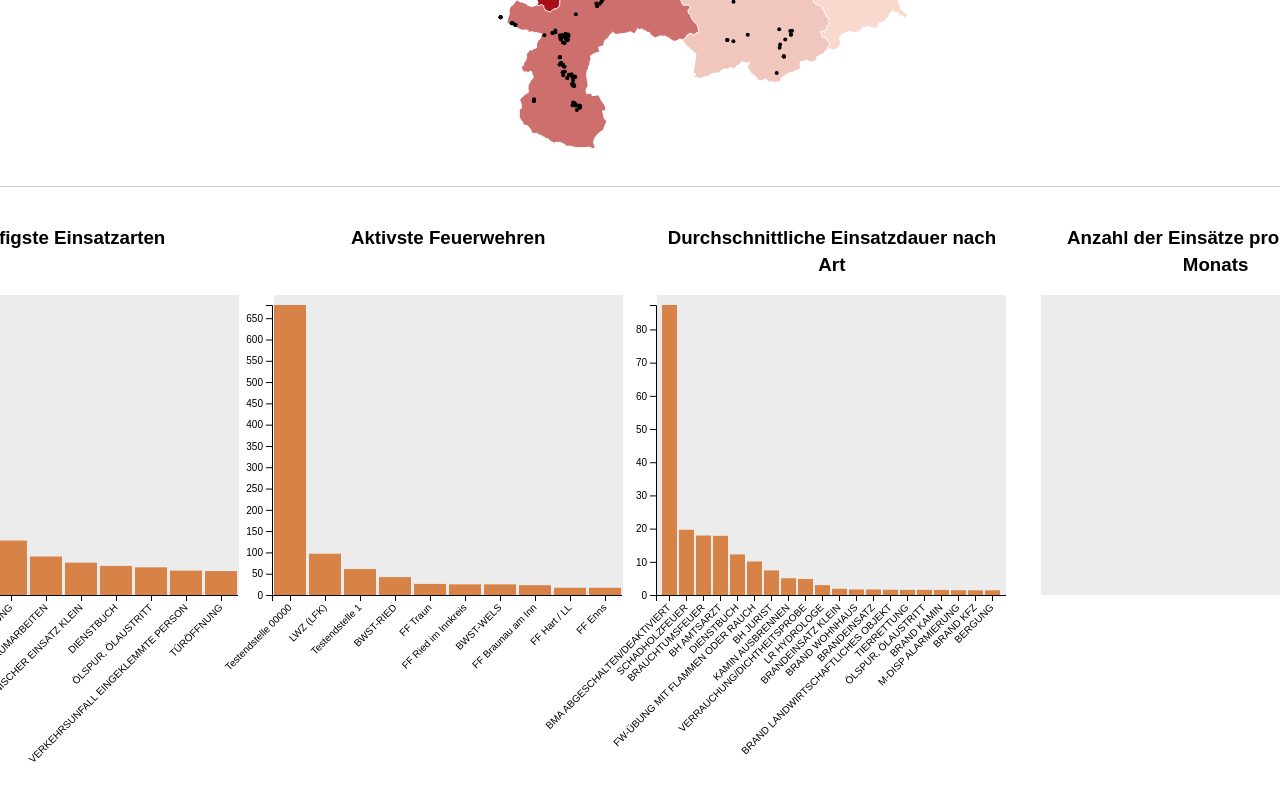
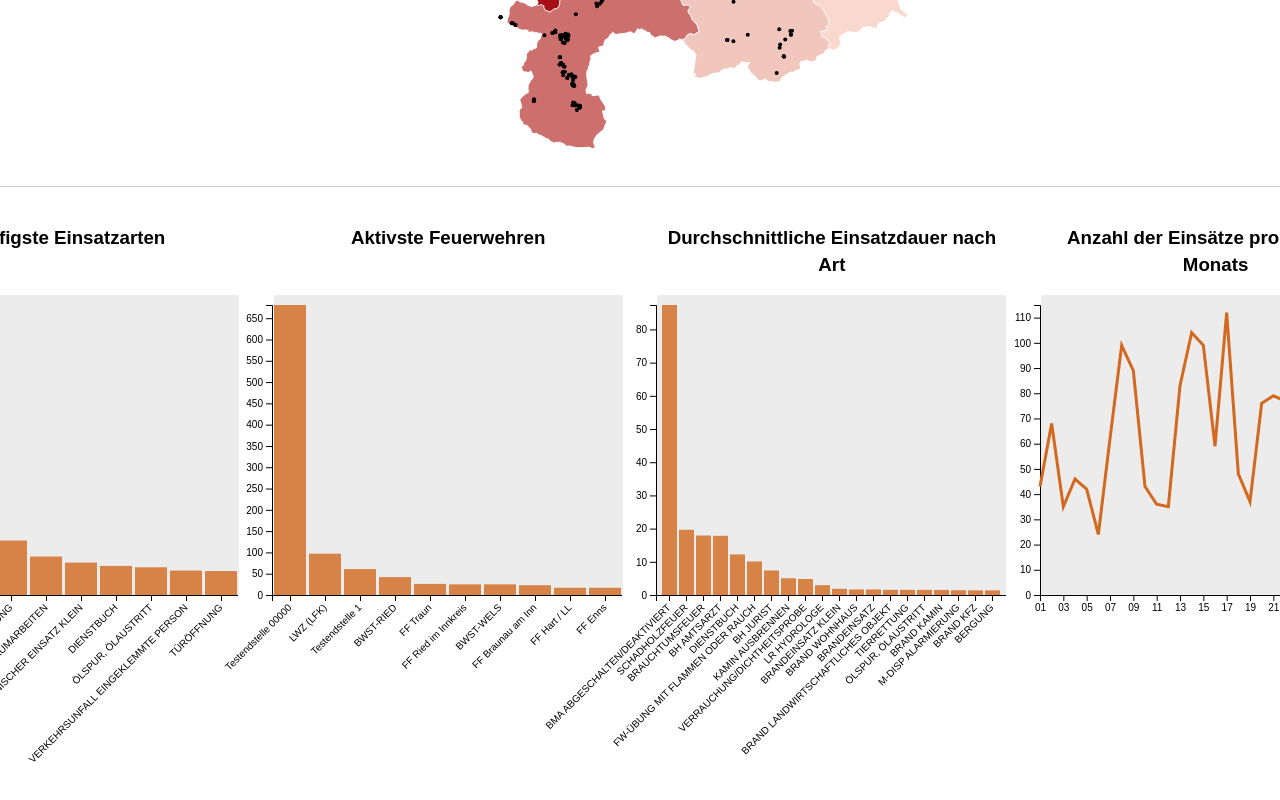
Before and after one commit to IggyBlob/feuerwehreinsaetze-ooe, a website: page code/index.html in a window 1280 px wide. Shown: the part 620-1420 px from the top of the page. Drawn offline with nearby package versions, Linux system fonts and the light colour scheme.

Commit message:
Add linechart showing alarms per day

```diff
--- a/code/index.html
+++ b/code/index.html
@@ -14,7 +14,7 @@
             <h2>Jänner 2020 &mdash; Oktober 2020</h2>
         </div>
         <div class="dropdown">
-            <select id="month">
+            <select id="month" autocomplete="off">
                 <option value="1">Jänner 2020</option>
                 <option value="2">Februar 2020</option>
                 <option value="3">März 2020</option>
@@ -57,7 +57,7 @@
         <div class="chart-wrapper">
             <h3>Anzahl der Einsätze pro Tage des Monats</h3>
             <div class="chart">
-                <!-- TODO: add chart -->
+                <svg id="alarmsPerDayLineChart"></svg>
             </div>
         </div>
     </section>
--- a/code/src/main.js
+++ b/code/src/main.js
@@ -61,9 +61,15 @@ d3.select("#month").on("change", function () {
     updateApp();
 });
 
-const alarmTypeBarChart = createBarChart("#alarmTypeBarChart");
-const mostActiveBrigadesBarChart = createBarChart("#mostActiveBrigadesBarChart");
-const averageCallDurationBarChart = createBarChart("#averageCallDurationBarChart");
+const chartMode = {
+    bar: 1,
+    line: 2
+};
+
+const alarmTypeBarChart = createChart("#alarmTypeBarChart", chartMode.bar);
+const mostActiveBrigadesBarChart = createChart("#mostActiveBrigadesBarChart", chartMode.bar);
+const averageCallDurationBarChart = createChart("#averageCallDurationBarChart", chartMode.bar);
+const alarmsPerDayLineChart = createChart("#alarmsPerDayLineChart", chartMode.line);
 
 function createMap(filteredAlarms) {
 
@@ -145,7 +151,7 @@ function createMap(filteredAlarms) {
         );
 }
 
-function createBarChart(svgSelector) {
+function createChart(svgSelector, mode) {
     const margin = {
         top: 5,
         bottom: 200,
@@ -167,8 +173,15 @@ function createBarChart(svgSelector) {
         .attr("transform", `translate(${margin.left},${margin.top})`);
 
     // scales setup
-    const xscale = d3.scaleBand().rangeRound([0, width]).paddingInner(0.1);
+    let xscale;
     const yscale = d3.scaleLinear().range([height, margin.top]);
+    if (mode === chartMode.bar) {
+        xscale = d3.scaleBand().rangeRound([0, width]).paddingInner(0.1);
+    } else if (mode === chartMode.line) {
+        xscale = d3.scaleTime().range([0, width]);
+    } else {
+        throw "unknown chart mode";
+    }
 
     // axis setup
     const xaxis = d3.axisBottom().scale(xscale);
@@ -176,7 +189,14 @@ function createBarChart(svgSelector) {
     const yaxis = d3.axisLeft().scale(yscale);
     const g_yaxis = g.append("g").attr("class", "y axis");
 
-    function update(new_data) {
+    if (mode === chartMode.line) {
+        const timeFormat = d3.timeFormat("%d");
+        xaxis.tickFormat(timeFormat);
+    }
+
+    // return update functions depending on chart type
+    if (mode === chartMode.bar) {
+        function update_bar(new_data) {
             xscale.domain(new_data.map((d) => d.key));
             yscale.domain([0, d3.max(new_data, (d) => d.value)]);
 
@@ -213,7 +233,46 @@ function createBarChart(svgSelector) {
                 .attr("transform", "rotate(-45)");
         }
 
-    return update;
+        return update_bar;
+    } else if (mode === chartMode.line) {
+        function update_line(new_data) {
+            xscale.domain(d3.extent(new_data, (d) => moment(d.key)));
+            yscale.domain([0, d3.max(new_data, (d) => d.value)]);
+
+            g_xaxis.transition().call(xaxis);
+            g_yaxis.transition().call(yaxis);
+
+            const line = d3.line()
+                .x(d => xscale(moment(d.key)))
+                .y(d => yscale(d.value));
+
+            const linesContainer = g
+                .selectAll(".line")
+                .data([new_data], (d) => moment(d.key));
+
+            const lines = linesContainer
+                .join(
+                    (enter) => enter.append("path")
+                        .classed("line", true)
+                        .merge(linesContainer)
+                        .transition()
+                        .attr("d", line),
+                    (update) => update,
+                    (exit) => exit.remove()
+                );
+
+            // rotate x-axis labels by 45deg
+            svg.selectAll("g.x.axis g text")
+                .style("text-anchor", "end")
+                .attr("dx", "-.8em")
+                .attr("dy", ".15em")
+                .attr("transform", "rotate(-45)");
+        }
+
+        return update_line;
+    } else {
+        throw "unknown chart mode";
+    }
 }
 
 function groupAlarmsByDistrict(alarms) {
@@ -234,14 +293,16 @@ function updateApp() {
     const filteredAlarms = filterAlarmsData();
     const filteredBrigades = filterBrigadesData();
 
-    const topAlarmTypes = groupByKey(filteredAlarms, a => a.alarmType, 10);
-    const mostActiveBrigades = groupByKey(filteredBrigades, b => b.name, 10);
-    const avgCallDuration = groupAverageCallDurationByAlarmType(filteredAlarms, 20);
+    const topAlarmTypes = groupByKey(filteredAlarms, a => a.alarmType, 10, true);
+    const mostActiveBrigades = groupByKey(filteredBrigades, b => b.name, 10, true);
+    const avgCallDuration = groupAverageCallDurationByAlarmType(filteredAlarms, 20, true);
+    const alarmsPerDay = groupByKey(filteredAlarms, a => a.alarmStart.startOf("day").toISOString(), 31, false);
 
     createMap(filteredAlarms);
     alarmTypeBarChart(topAlarmTypes);
     mostActiveBrigadesBarChart(mostActiveBrigades);
     averageCallDurationBarChart(avgCallDuration);
+    alarmsPerDayLineChart(alarmsPerDay);
 }
 
 function filterAlarmsData() {
@@ -256,7 +317,7 @@ function filterBrigadesData() {
     });
 }
 
-function groupByKey(items, keyExtractor, n) {
+function groupByKey(items, keyExtractor, n, sortByValue) {
     const unorderedMap = new Map();
     items.forEach(item => {
         const key = keyExtractor(item);
@@ -264,7 +325,7 @@ function groupByKey(items, keyExtractor, n) {
         unorderedMap.set(key, value ? value + 1 : 1);
     });
     return [...unorderedMap]
-        .sort((a, b) => b[1] - a[1])
+        .sort((a, b) => (sortByValue) ? b[1] - a[1] : 1)
         .slice(0, n)
         .map(a => {
             return {key: a[0], value: a[1]}
@@ -275,7 +336,7 @@ function groupAverageCallDurationByAlarmType(alarms, n) {
     const unorderedMap = new Map();
     alarms.forEach(alarm => {
         const key = alarm.alarmType;
-        const value = unorderedMap.get(key) || Object.assign({}, { count: 0, sum: 0.0});
+        const value = unorderedMap.get(key) || Object.assign({}, {count: 0, sum: 0.0});
         value.count += 1;
         value.sum += alarm.alarmEnd.diff(alarm.alarmStart, 'minutes'); // momentJS
         unorderedMap.set(key, value);
--- a/code/src/style.css
+++ b/code/src/style.css
@@ -86,7 +86,13 @@ rect:hover {
     fill-opacity: 1;
 }
 
-#alarmTypeBarChart, #mostActiveBrigadesBarChart, #averageCallDurationBarChart {
+.line {
+    fill: none;
+    stroke: chocolate;
+    stroke-width: 3;
+}
+
+#alarmTypeBarChart, #mostActiveBrigadesBarChart, #averageCallDurationBarChart, #alarmsPerDayLineChart {
     position: relative;
     margin-left: -152px;
 }
```
Lines whose indentation alone changed are shown as unchanged.
